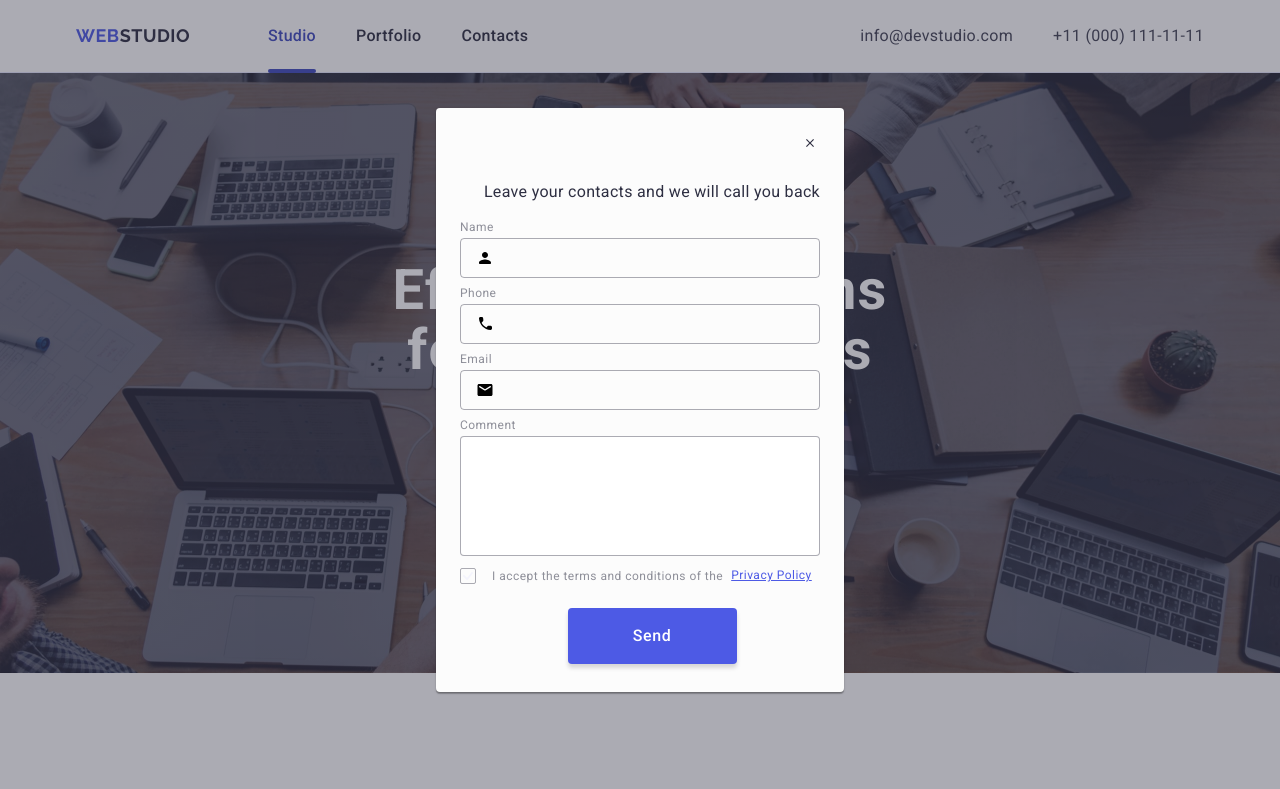
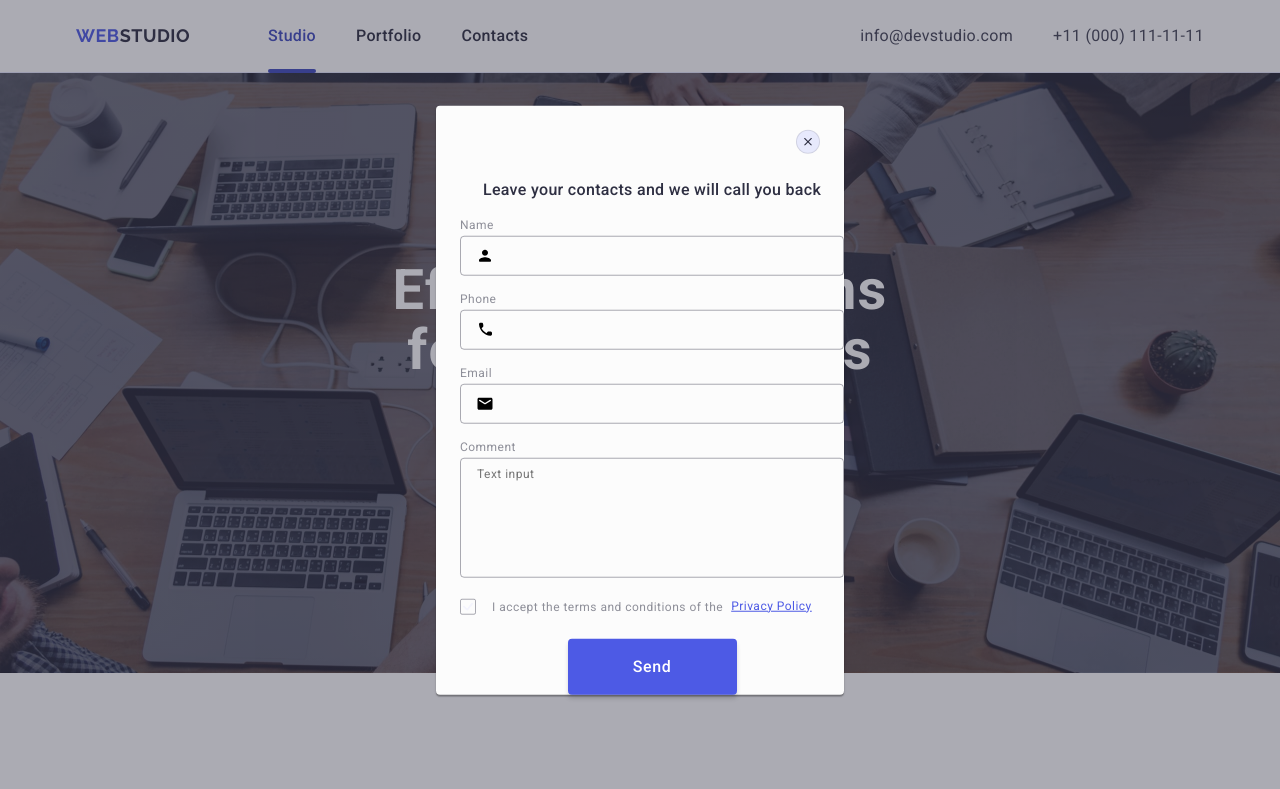
Before and after one commit to Olga-Omelchenko/goit-markup-hw-05, a plain HTML site: page index.html in a window 1280 px wide. Shown: the top 789 px of the page. Drawn offline with nearby package versions, Linux system fonts and the light colour scheme.

Commit message:
add markup

```diff
--- a/css/styles.css
+++ b/css/styles.css
@@ -532,8 +532,10 @@ border: none;
   text-align: left;
   color: #fff;
   cursor: pointer;
+height: 40px;
+border: none;
+}
 
-}
 
 .icon-send {
     margin-left: 16px;
@@ -552,7 +554,7 @@ opacity: 0;
 visibility: hidden;
 pointer-events: none;
 z-index: 999999;
-transition: opacity var(--animation);visibility: var(--animation);
+transition: opacity 250ms cubic-bezier(0.4, 0, 0.2, 1), visibility 250ms cubic-bezier(0.4, 0, 0.2, 1);
 }
 
 .backdrop.is-open{
@@ -573,6 +575,7 @@ left:50%;
 transform: translate(-50%, -50%);
 padding-top:72px;
 padding-left:24px;
+transition: transform 250ms cubic-bezier(0.4, 0, 0.2, 1);
 }
 
 .modal-close-btn{
@@ -581,6 +584,18 @@ top: 24px;
 right: 24px;
 border: none;
 background-color: transparent;
+width: 24px;
+height: 24px;
+border-radius: 50%;
+display: flex;
+align-items: center;
+justify-content: center;
+background-color: #e7e9fc;
+border: 1px solid rgba(0, 0, 0, 0.1);
+padding: 0;
+cursor: pointer;
+transition: background-color 250ms cubic-bezier(0.4, 0, 0.2, 1), border 250ms cubic-bezier(0.4, 0, 0.2, 1);
+
 }
 
 .close-icon{
@@ -591,30 +606,36 @@ transition: stroke var(--animation);
 .modal-close-btn:hover .close-icon{
 stroke:#2e2f42;
 fill:#FFFFFF;
+background-color: #404bbf;
+
+}
+
+.modal-close-btn:focus{
+    background-color: #404bbf;
 }
 
 .modal-titel{
-font-weight: 500px;
 font-size: 16px;
 line-height: 1.5;
 letter-spacing: 0.02em;
 text-align: center;
 color: #2e2f42;
 margin-bottom: 16px;
+font-weight: 500;
 }
 
 .modal-wrapper{
-margin-bottom: 8px;
+margin-bottom: 16px;
 }
 
 .modal-label{
 display: block;
 font-weight: 400px;
 font-size: 12px;
-line-height: 1.16667;
 letter-spacing: 0.04em;
 color: #8e8f99;
 margin-bottom: 4px;
+line-height: 1.17;
 }
 
 .modal-field{
@@ -629,7 +650,11 @@ height: 40px;
 background-color: transparent;
 padding-left: 38px;
 transition: border var(--animation);
+width: 100%;
+outline: transparent;
+transition: border-color 250ms cubic-bezier(0.4, 0, 0.2, 1);
 }
+
 
 .modal-input:focus{
 border: 1px solid #4d5ae5;
@@ -640,28 +665,37 @@ outline: none;
 .modal-input:focus + .modal-icon{
 fill: #4d5ae5;
 }
+.modal-icon:hover {
+    fill: #ffffff;
+}
 
 .modal-icon{
 position: absolute;
 top: 50%;
 transform:translateY(-50%);
 left: 16px;
-transition:stroke var(--animation);
+transition: fill 250ms cubic-bezier(0.4, 0, 0.2, 1);
+
 }
 
 .modal-textarea{
 resize: none;
 border: 1px solid rgba(46, 47, 66, 0.4);
 border-radius: 4px;
-width: 360px;
 height: 120px;
-transition: border var(--animation);
-
+transition: border-color 250ms cubic-bezier(0.4, 0, 0.2, 1);
+width: 100%;
+font-size: 12px;
+line-height: 1.17;
+letter-spacing: 0.04em;
+color: rgba(46, 47, 66, 0.4);
+background-color: transparent;
+padding: 8px 16px;
+outline: transparent;
 }
 
 .modal-textarea:focus{
-border: 1px solid #4d5ae5;
-outline: none;
+border-color: #4D5AE5;
 }
 
 .checkbox-wrapper{
@@ -696,20 +730,22 @@ margin-right: 8px;
 }
 
 .privacy-link{
-line-height: 1.33333;
+line-height: 1.33;
 text-decoration: underline;
 color: #4d5ae5;
 }
 
 
 .checkbox-input:ckecked + .modal-label-accept > .modal-check {
-   background-color: #4d5ae5;
+   background-color: #404bbf;
+border: none;
+fill:#F4F4FD;
 }
 
 .modal-submit-btn{
 border-radius: 4px;
 padding: 16px 32px;
-width: 169px;
+transition: background-color 250ms cubic-bezier(0.4, 0, 0.2, 1);
 height: 56px;
 box-shadow: 0 4px 4px 0 rgba(0, 0, 0, 0.15);
 background: #4d5ae5;
@@ -722,4 +758,6 @@ color: #fff;
 border: none;
 margin: auto;
 display: block;
+min-width: 169px;
+cursor: pointer;
 }
--- a/index.html
+++ b/index.html
@@ -465,7 +465,7 @@
                 required
               />
             </label>
-            <button class="subscribe-btn" type="button">
+            <button class="subscribe-btn" type="submit">
               Subscribe
               <svg class="icon-send" width="24" height="24">
                 <use href="./images/icons.svg#icon-send"></use>
@@ -487,9 +487,14 @@
 
         <form autocomplete="off">
           <div class="modal-wrapper">
-            <label class="modal-label" for="name">Name</label>
+            <label class="modal-label" for="user-name">Name</label>
             <div class="modal-field">
-              <input class="modal-input" type="text" id="name" name="name" />
+              <input
+                class="modal-input"
+                type="text"
+                id="user-name"
+                name="user-name"
+              />
               <svg class="modal-icon" width="18" height="24">
                 <use href="./images/icons.svg#icon-person"></use>
               </svg>
@@ -517,15 +522,14 @@
           </div>
 
           <div class="modal-wrapper">
-            <label class="modal-label" for="comment">Comment</label>
+            <label class="modal-label" for="user-comment">Comment</label>
             <div class="modal-field">
               <textarea
                 class="modal-textarea"
-                id="comment"
-                name="comment"
+                id="user-comment"
+                name="user-comment"
                 placeholder="Text input"
-              >
-              </textarea>
+              ></textarea>
             </div>
           </div>
 
@@ -533,8 +537,9 @@
             <input
               class="checkbox-input visually-hidden"
               type="checkbox"
-              id="accept"
-              name="accept"
+              id="user-privacy"
+              value="true"
+              name="user-privacy"
             />
             <label class="modal-label-accept" for="accept">
               <span class="modal-check">
```
Also changed, not shown: images/send.svg (added).
